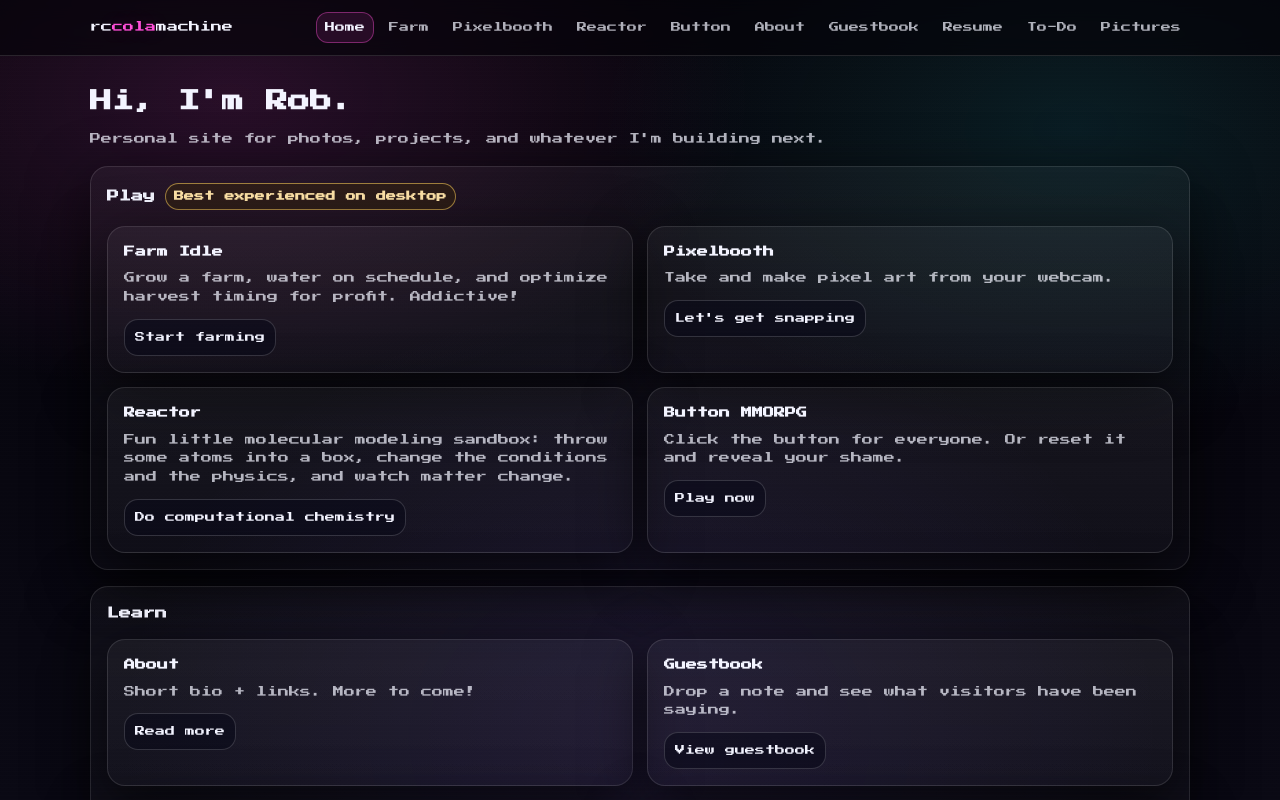
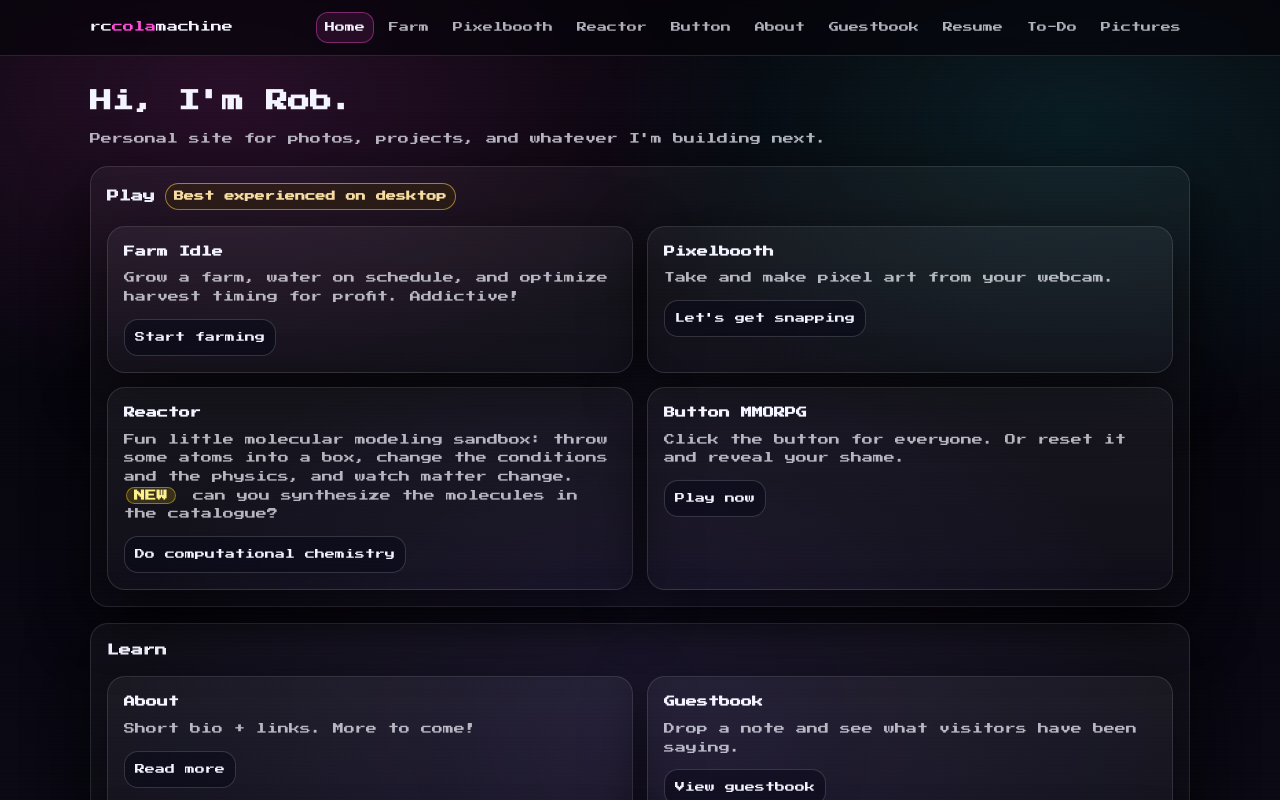
Before and after one commit to rccolamachine/project-site, a Next.js app: page / in a window 1280 px wide. Shown: the top 800 px of the page. Built offline with nearby package versions, Linux system fonts and the light colour scheme.

Commit message:
adding new badge to home

```diff
--- a/app/page.js
+++ b/app/page.js
@@ -21,7 +21,7 @@ const sections = [
       {
         title: "Reactor",
         description:
-          "Fun little molecular modeling sandbox: throw some atoms into a box, change the conditions and the physics, and watch matter change.",
+          "Fun little molecular modeling sandbox: throw some atoms into a box, change the conditions and the physics, and watch matter change. New: can you synthesize the molecules in the catalogue?",
         href: "/reactor",
         cta: "Do computational chemistry",
       },
@@ -66,6 +66,34 @@ const sections = [
   },
 ];
 
+const newBadgeStyle = {
+  display: "inline-block",
+  margin: "0 6px 0 2px",
+  padding: "1px 7px",
+  borderRadius: 999,
+  border: "1px solid rgba(250,204,21,0.45)",
+  background: "rgba(250,204,21,0.16)",
+  color: "#fef08a",
+  fontSize: 11,
+  fontWeight: 900,
+  letterSpacing: 0.3,
+  lineHeight: 1.25,
+  verticalAlign: "baseline",
+};
+
+function renderDescriptionWithNewBadge(description) {
+  const marker = "New:";
+  const idx = description.indexOf(marker);
+  if (idx < 0) return description;
+  const before = description.slice(0, idx).trimEnd();
+  const after = description.slice(idx + marker.length).trimStart();
+  return (
+    <>
+      {before} <span style={newBadgeStyle}>NEW</span> {after}
+    </>
+  );
+}
+
 export default function Home() {
   const sectionPanelStyle = {
     marginTop: 16,
@@ -104,7 +132,7 @@ export default function Home() {
             {section.cards.map((card) => (
               <div className="card" key={card.title}>
                 <h2>{card.title}</h2>
-                <p>{card.description}</p>
+                <p>{renderDescriptionWithNewBadge(card.description)}</p>
                 <Link className="btn" href={card.href}>
                   {card.cta}
                 </Link>
```
Also changed, not shown: app/reactor/page.js (+54 -29 lines).
